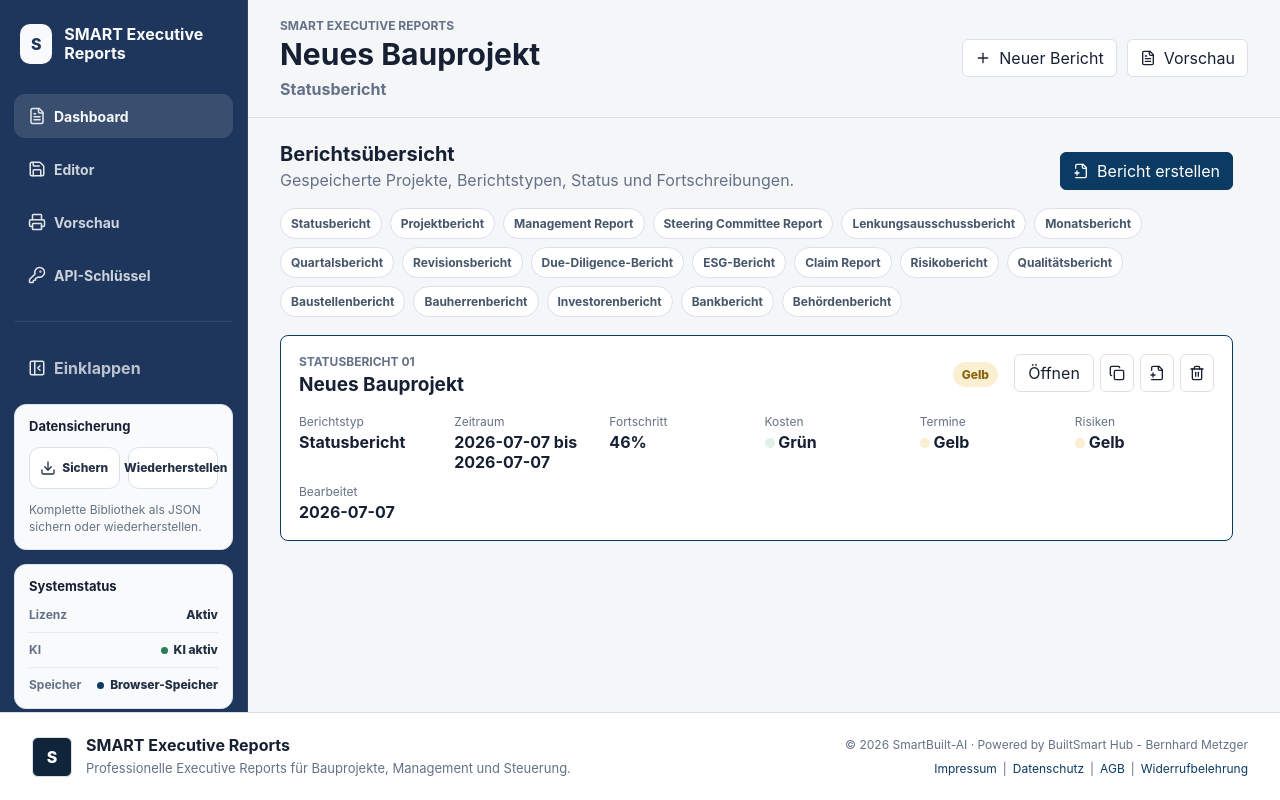
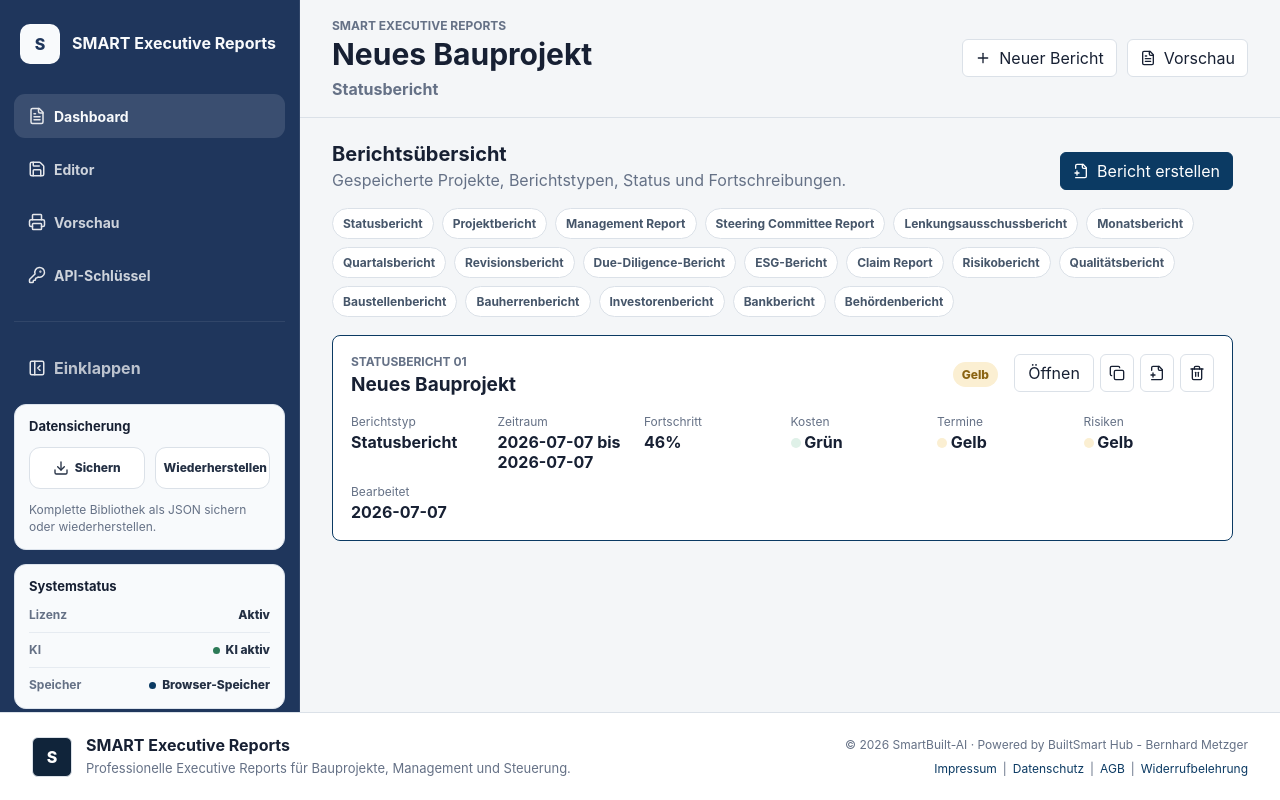
Before and after one commit to BM1964-25/SMART-ExecutiveReports, a React (Vite) app: page / in a window 1280 px wide. Built offline with nearby package versions, Linux system fonts and the light colour scheme.

Commit message:
Widen premium sidebar

```diff
--- a/src/styles.css
+++ b/src/styles.css
@@ -66,7 +66,7 @@ button:hover {
   height: 100vh;
   height: 100dvh;
   display: grid;
-  grid-template-columns: 248px minmax(0, 1fr);
+  grid-template-columns: 300px minmax(0, 1fr);
   grid-template-rows: minmax(0, 1fr) auto;
   transition: grid-template-columns 160ms ease;
   overflow: hidden;
@@ -236,12 +236,12 @@ button:hover {
 .backup-actions {
   display: grid;
   grid-template-columns: repeat(2, minmax(0, 1fr));
-  gap: 8px;
+  gap: 10px;
 }
 
 .backup-actions button {
   min-height: 42px;
-  padding: 0 10px;
+  padding: 0 12px;
   border: 1px solid #dbe1e8;
   background: #ffffff;
   color: #243044;
```
